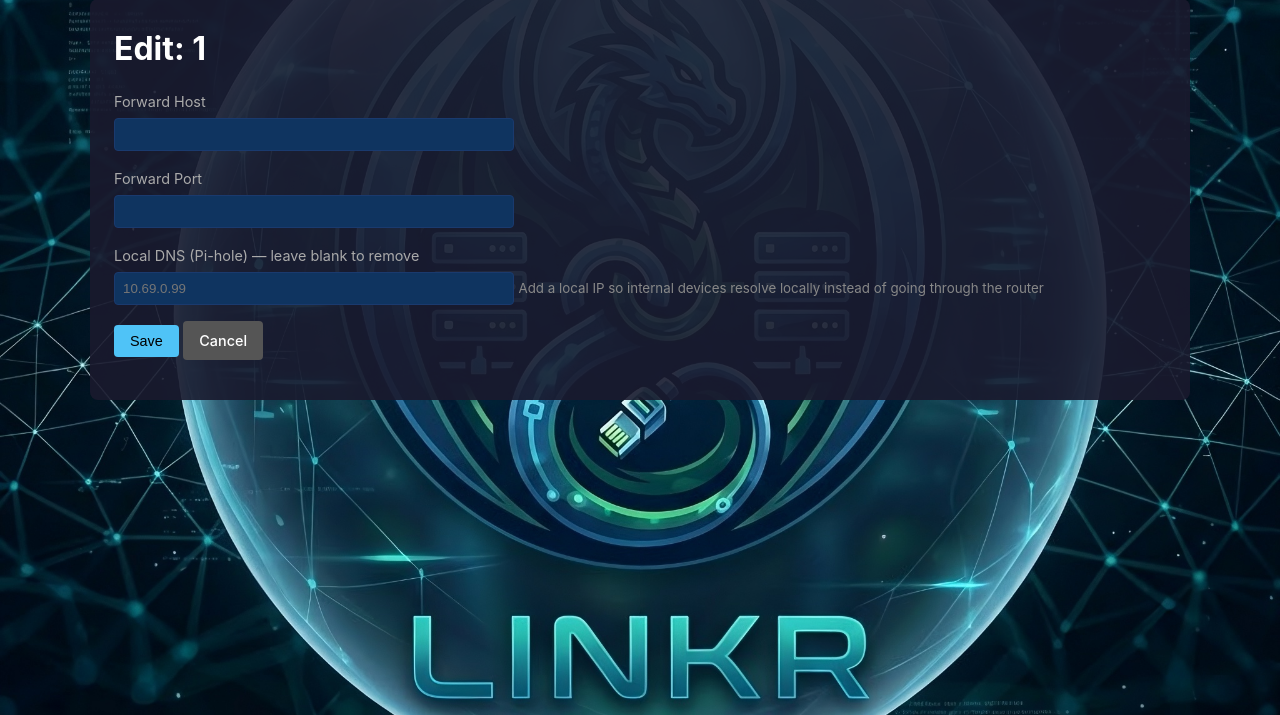
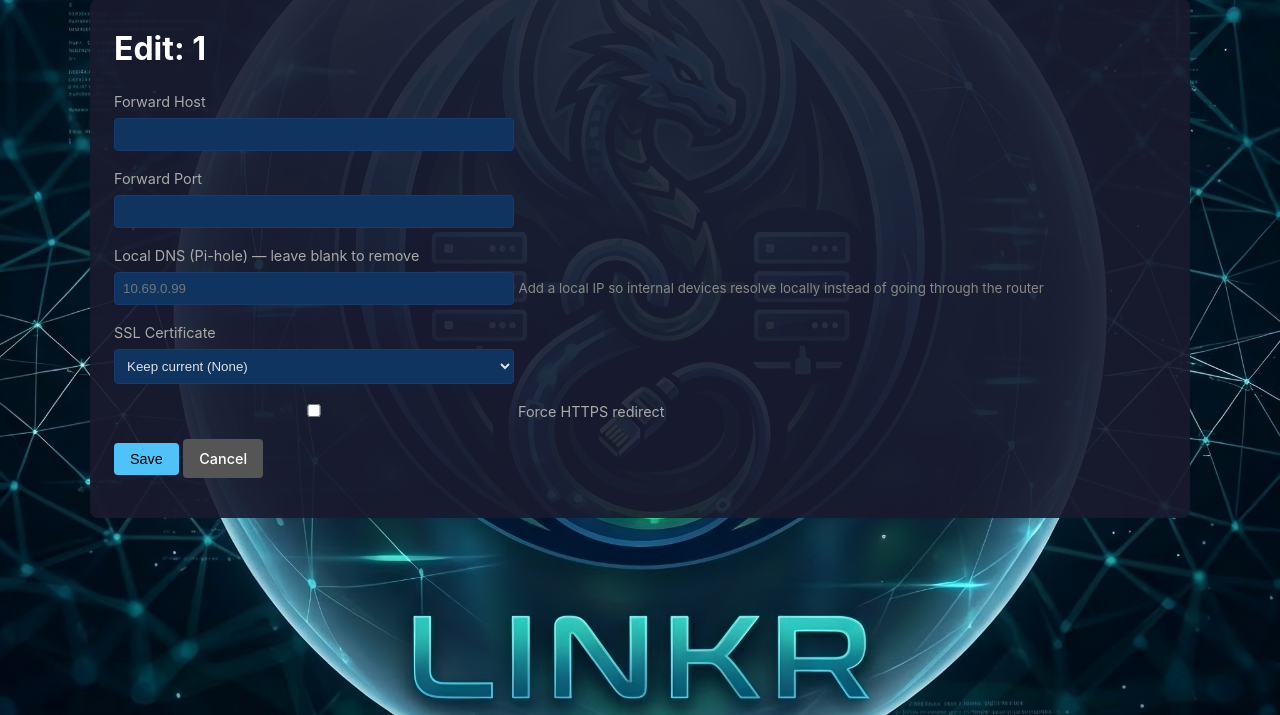
Before and after one commit to rapdragon/linkr, a Flask app: page /edit/1 in a window 1280 px wide. Shown: the part 85-800 px from the top of the page. Run offline with Flask 3, Linux system fonts and the light colour scheme; a user stored in the database is signed in; data comes from the database, SQL or seed files in the repository; data that the repository does not hold is empty; parts of the project's set-up code (start-up, migrations or seed data) failed here and were passed over.

Commit message:
Add cert management to edit page, fix port validation and LE meta
- Edit page: add/remove/change SSL cert (internal CA or Let's Encrypt)
- Server-side validation: port must be 1-65535, domain required
- Fix request_le_cert: NPM no longer accepts extra meta fields (use empty {})
- Port validation also added to API create endpoint

```diff
--- a/app.py
+++ b/app.py
@@ -260,11 +260,7 @@
         data = {
             'provider': 'letsencrypt',
             'domain_names': [domain],
-            'meta': {
-                'letsencrypt_email': get_config('npm_identity', ''),
-                'letsencrypt_agree': True,
-                'dns_challenge': False
-            }
+            'meta': {}
         }
         r = self._request('POST', '/api/nginx/certificates', json=data)
         return r.json() if r.ok else None
@@ -460,6 +456,20 @@
         force_ssl = request.form.get('force_ssl') == 'on'
         dns_ip = request.form.get('dns_ip', '10.69.0.99').strip()
 
+        # Validate domain
+        if not domain:
+            flash('Domain name is required', 'error')
+            return redirect(url_for('add_fqdn'))
+
+        # Validate port
+        try:
+            port_int = int(forward_port)
+            if port_int < 1 or port_int > 65535:
+                raise ValueError
+        except (ValueError, TypeError):
+            flash('Port must be a number between 1 and 65535', 'error')
+            return redirect(url_for('add_fqdn'))
+
         # Duplicate check
         npm._auth()
         existing = npm.domain_exists(domain)
@@ -569,6 +579,43 @@
         forward_port = request.form['forward_port'].strip()
         force_ssl = request.form.get('force_ssl') == 'on'
         new_dns_ip = request.form.get('dns_ip', '').strip()
+        cert_action = request.form.get('cert_action', 'keep')
+
+        # Validate port
+        try:
+            port_int = int(forward_port)
+            if port_int < 1 or port_int > 65535:
+                raise ValueError
+        except (ValueError, TypeError):
+            flash('Port must be a number between 1 and 65535', 'error')
+            return redirect(url_for('edit_fqdn', domain=domain))
+
+        # Handle cert action
+        cert_id = proxy.get('certificate_id', 0) if proxy else 0
+        if cert_action == 'internal':
+            try:
+                cert_pem, key_pem = generate_internal_cert(domain, forward_host)
+                cert_id = npm.upload_custom_cert(domain, cert_pem, key_pem)
+                if not cert_id:
+                    flash('Failed to upload cert to NPM', 'error')
+                    return redirect(url_for('edit_fqdn', domain=domain))
+            except Exception as e:
+                flash(f'Failed to generate internal cert: {e}', 'error')
+                return redirect(url_for('edit_fqdn', domain=domain))
+        elif cert_action == 'letsencrypt':
+            count, can_request = check_rate_limit(domain)
+            if not can_request:
+                flash(f'LE rate limit reached ({count}/50 this week)', 'error')
+                return redirect(url_for('edit_fqdn', domain=domain))
+            cert = npm.request_le_cert(domain)
+            if cert and 'id' in cert:
+                cert_id = cert['id']
+                record_cert_request(domain)
+            else:
+                flash('Failed to request Let\'s Encrypt cert', 'error')
+                return redirect(url_for('edit_fqdn', domain=domain))
+        elif cert_action == 'remove':
+            cert_id = 0
 
         # Update proxy host
         if proxy:
@@ -576,8 +623,8 @@
                 'domain_names': [domain],
                 'forward_scheme': 'http',
                 'forward_host': forward_host,
-                'forward_port': int(forward_port),
-                'certificate_id': proxy.get('certificate_id', 0),
+                'forward_port': port_int,
+                'certificate_id': cert_id,
                 'ssl_forced': force_ssl,
                 'http2_support': proxy.get('http2_support', False),
                 'hsts_enabled': proxy.get('hsts_enabled', False),
@@ -870,6 +917,14 @@
     if not domain or not forward_host or not forward_port:
         return jsonify({'error': 'domain, forward_host, and forward_port required'}), 400
 
+    # Validate port
+    try:
+        port_int = int(forward_port)
+        if port_int < 1 or port_int > 65535:
+            raise ValueError
+    except (ValueError, TypeError):
+        return jsonify({'error': 'forward_port must be a number between 1 and 65535'}), 400
+
     npm._auth()
     if npm.domain_exists(domain):
         return jsonify({'error': f'Domain {domain} already exists in NPM'}), 409
--- a/templates/edit.html
+++ b/templates/edit.html
@@ -16,11 +16,18 @@
         <input type="text" name="dns_ip" value="{{ dns_ip or '' }}" placeholder="10.69.0.99">
         <small style="color:#888">Add a local IP so internal devices resolve locally instead of going through the router</small>
     </div>
-    {% if proxy and proxy.certificate_id %}
     <div class="form-group">
-        <label><input type="checkbox" name="force_ssl" {{ 'checked' if proxy.ssl_forced else '' }}> Force HTTPS redirect</label>
+        <label>SSL Certificate</label>
+        <select name="cert_action">
+            <option value="keep" selected>Keep current{% if proxy and proxy.certificate_id %} (ID: {{ proxy.certificate_id }}){% else %} (None){% endif %}</option>
+            <option value="internal">Generate Internal CA cert</option>
+            <option value="letsencrypt">Request Let's Encrypt cert</option>
+            <option value="remove">Remove certificate</option>
+        </select>
     </div>
-    {% endif %}
+    <div class="form-group">
+        <label><input type="checkbox" name="force_ssl" {{ 'checked' if proxy and proxy.ssl_forced else '' }}> Force HTTPS redirect</label>
+    </div>
     <div class="form-group">
         <button type="submit" class="btn">Save</button>
         <a href="{{ url_for('home') }}" class="btn btn-secondary">Cancel</a>
```
